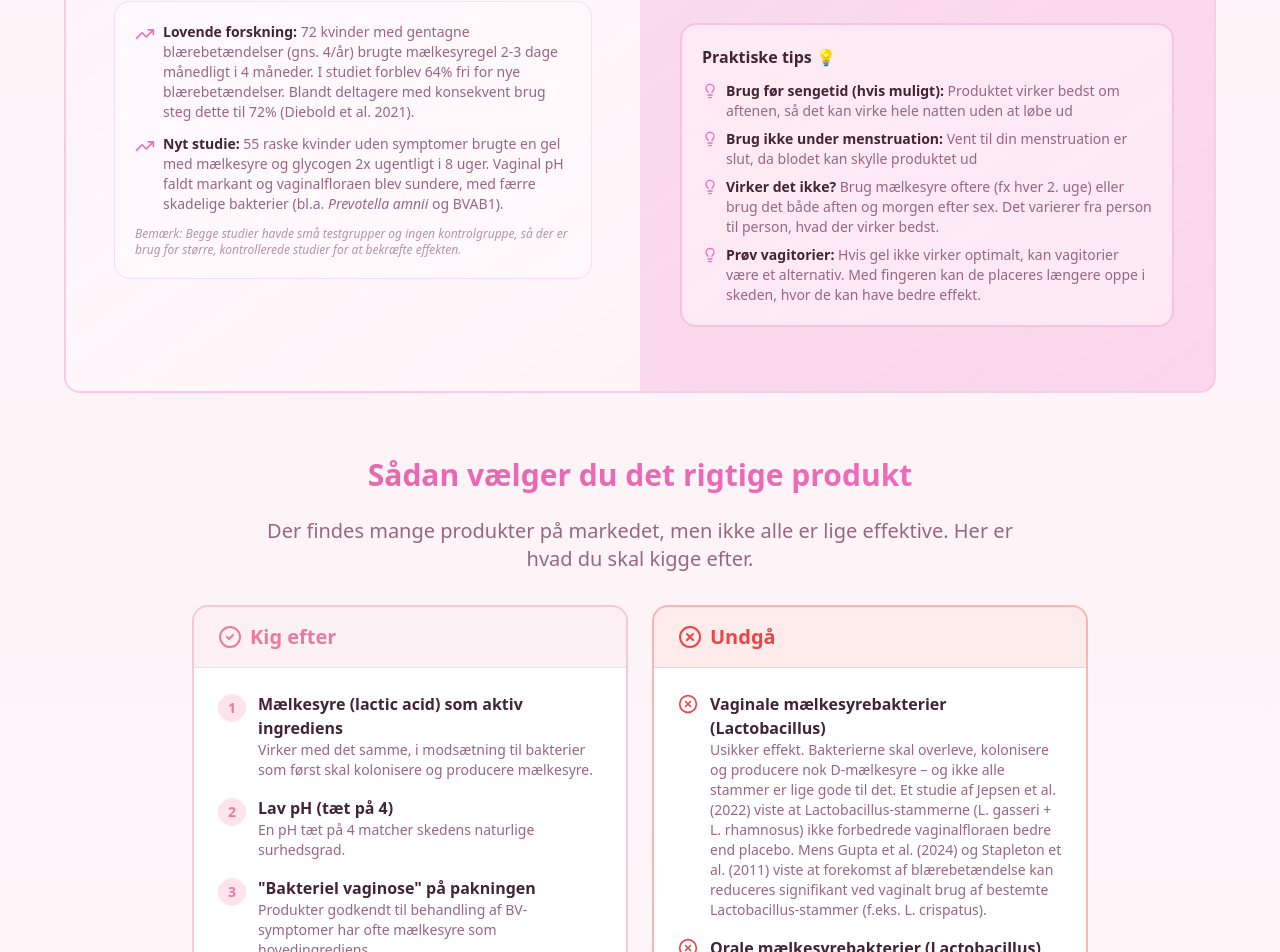
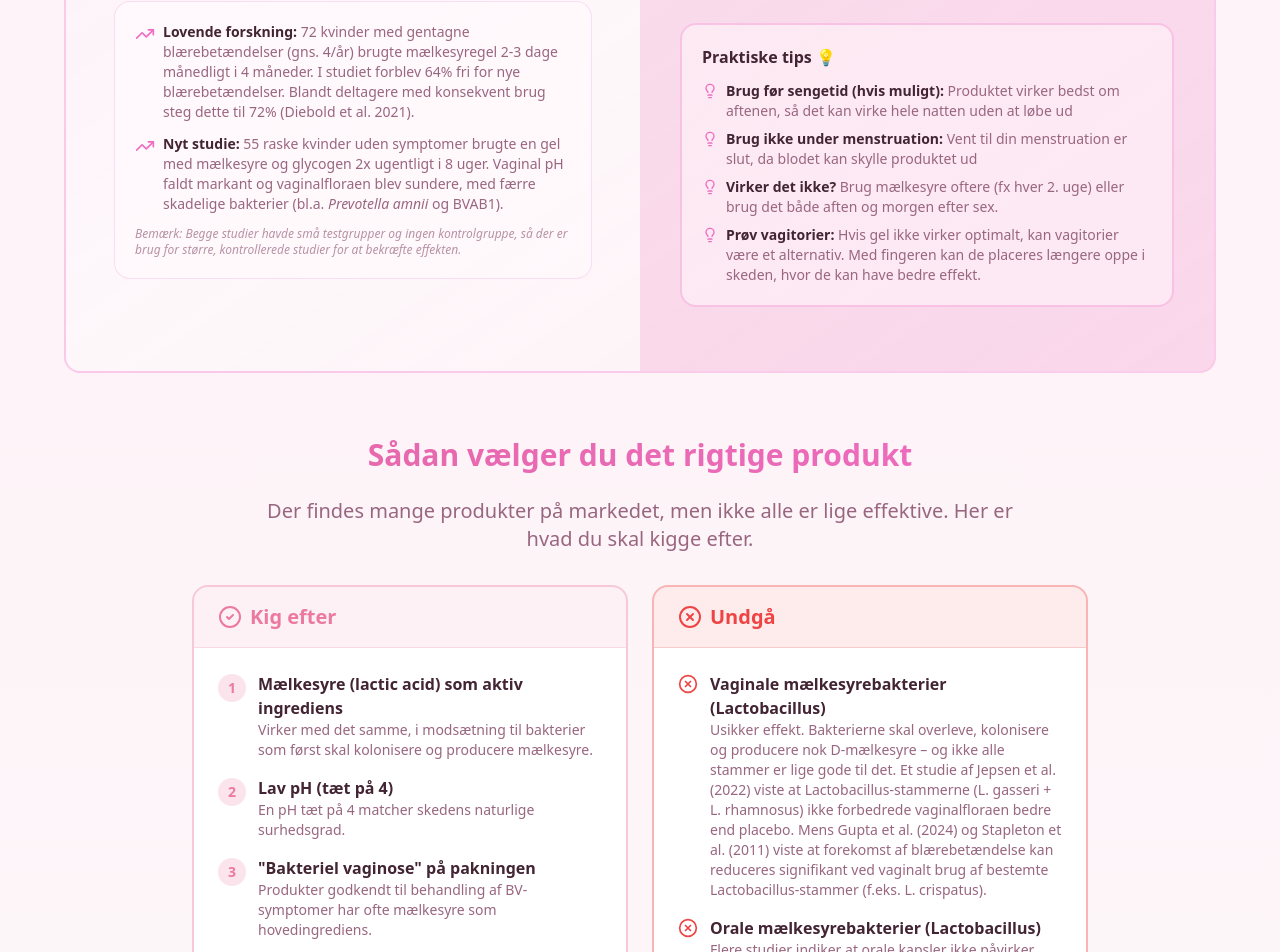
Before and after one commit to mariaasgari/godtisse.dk, a React (Vite) app: page / in a window 1280 px wide. Shown: the part 3421-4373 px from the top of the page. Built offline with nearby package versions, Linux system fonts and the light colour scheme.

Commit message:
Update SolutionSection.tsx

```diff
--- a/src/components/sections/SolutionSection.tsx
+++ b/src/components/sections/SolutionSection.tsx
@@ -207,7 +207,7 @@ export const SolutionSection = () => {
                           <span>
                             <strong className="text-foreground">Virker det ikke?</strong> Brug
                             mælkesyre oftere (fx hver 2. uge) eller brug det både aften og morgen
-                            efter sex. Det varierer fra person til person, hvad der virker bedst.
+                            efter sex.
                           </span>
                         </div>
                         <div className="flex items-start gap-2">
```
